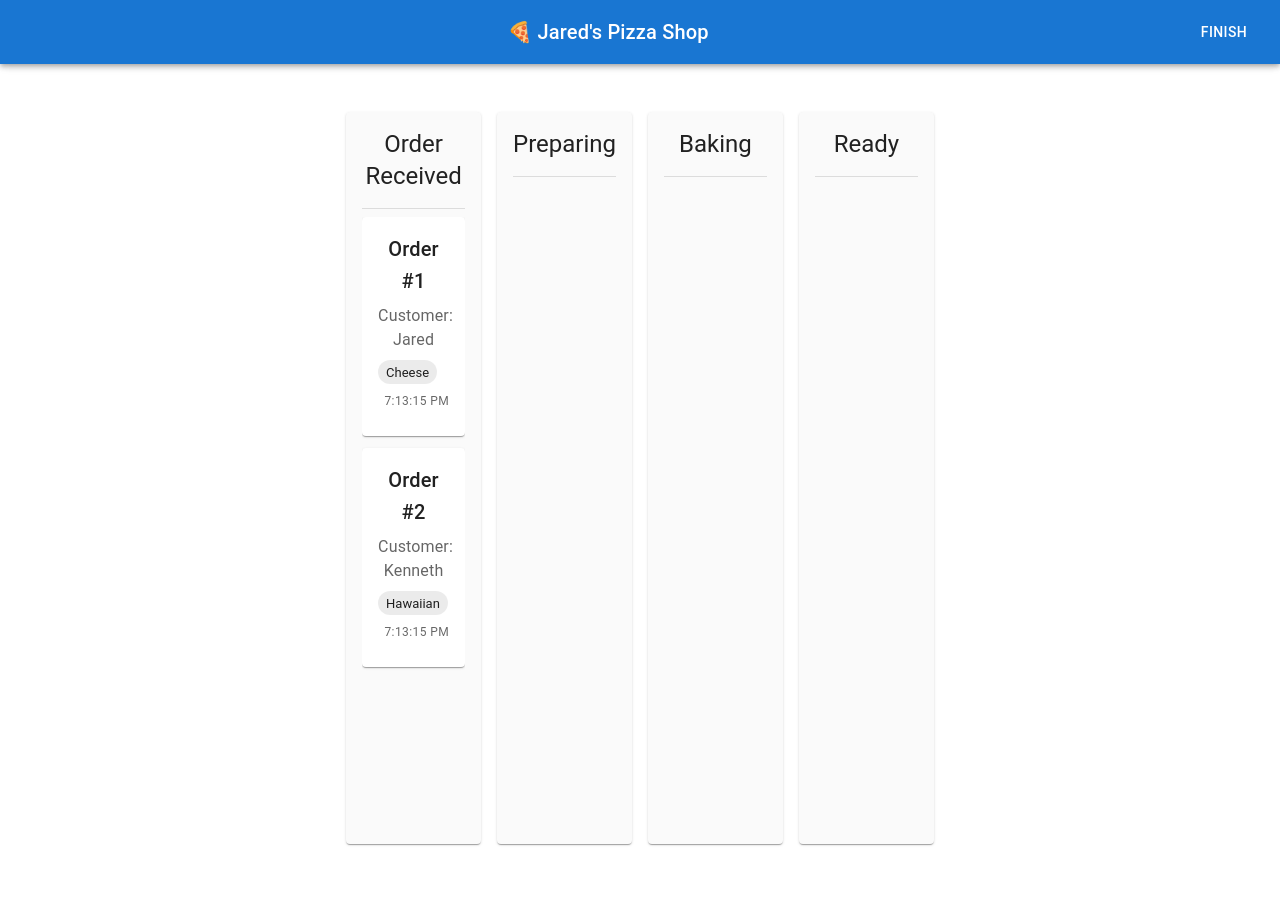
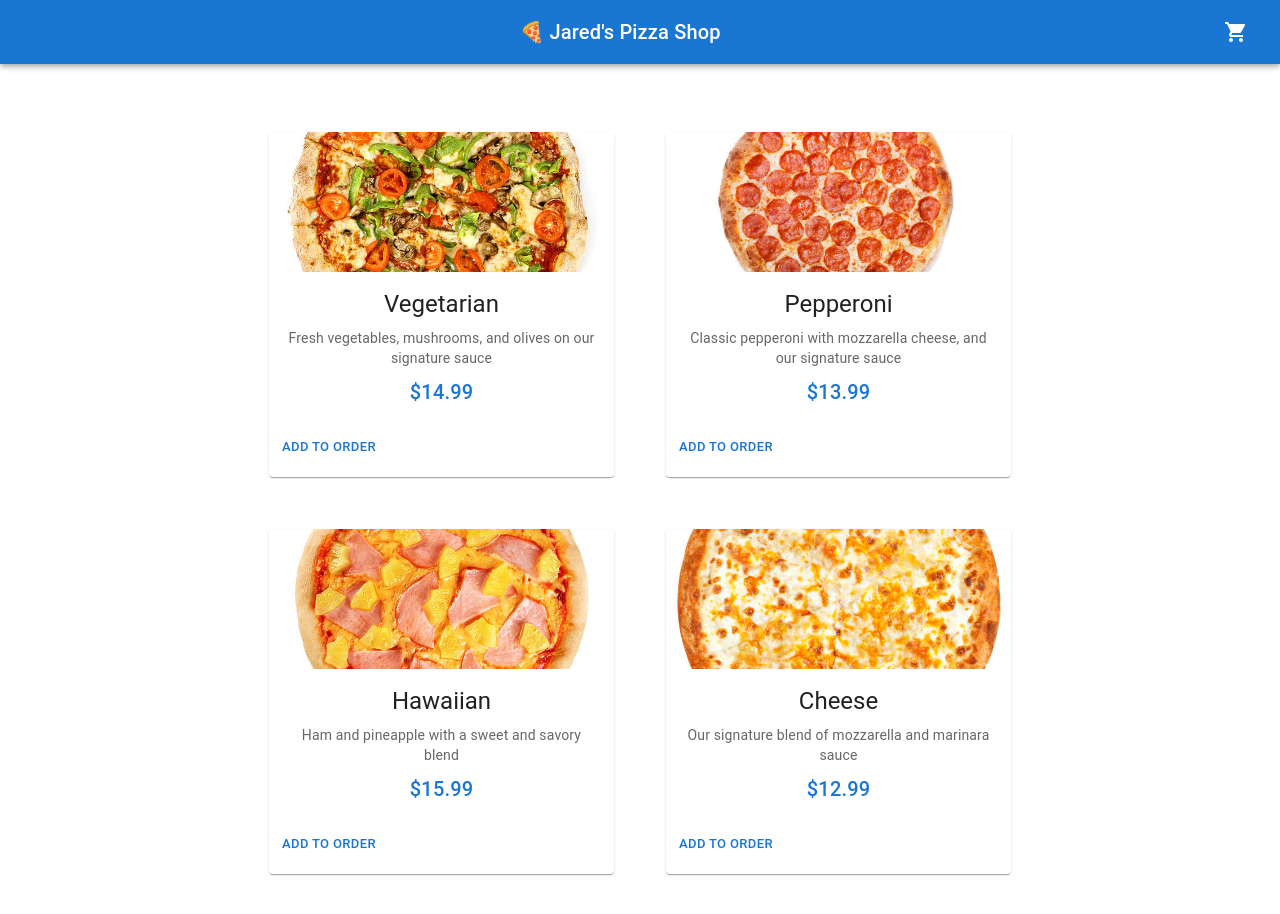
Before and after one commit to Ramzi-Eljabali-PrePass/Pizza-Shop-React, a React (Vite) app in the folder pizza-shop/: page / in a window 1280 px wide. Shown: the top 914 px of the page. Built offline with nearby package versions, Linux system fonts and the light colour scheme.

Commit message:
Big changes

```diff
--- a/pizza-shop/src/App.tsx
+++ b/pizza-shop/src/App.tsx
@@ -1,55 +1,32 @@
 import './App.css'
 import { Container } from "@mui/material";
-//import PizzaGrid from './components/PizzaOrderPage/PizzaGrid';
-import OrderTracking from './components/OrderTracker';
-import { useState, useEffect } from 'react';
-
-type OrderStatus = "received" | "preparing" | "ready" | "baking";
-
-interface PizzaOrder {
-  id: string;
-  customerName: string;
-  items: string[];
-  status: OrderStatus;
-  timestamp: Date;
-}
+import PizzaGrid from './components/PizzaOrderPage/PizzaView/PizzaGrid';
+import NavBar from './components/NavBar';
+import { useCart } from './components/PizzaOrderPage/cart/CartContext';
+import { useState } from 'react';
+import CartDrawer from './components/PizzaOrderPage/cart/CartDrawer';
 
 function App() {
-  const [orders, setOrders] = useState<PizzaOrder[]>([
-    {id: "1", customerName: "Jared", items: ["Cheese"], status: "received" as OrderStatus, timestamp: new Date()},
-    {id: "2", customerName: "Kenneth", items: ["Hawaiian"], status: "received" as OrderStatus, timestamp: new Date()}
-  ]);
-
-  const getNextStatus = (currentStatus: OrderStatus): OrderStatus => {
-    const statusFlow: Record<OrderStatus, OrderStatus> = {
-      'received': 'preparing',
-      'preparing': 'baking',
-      'baking': 'ready',
-      'ready': 'ready'
-    };
-    return statusFlow[currentStatus];
-  };
-
-  useEffect(() => {
-    const interval = setInterval(() => {
-      setOrders(currentOrders =>
-        currentOrders.map(order => ({
-          ...order,
-          status: getNextStatus(order.status)
-        }))
-      );
-    }, 10000);
-
-    return () => clearInterval(interval);
-  }, []);
+  const { getCartItemCount } = useCart();
+  const [isCartOpen, setIsCartOpen] = useState(false);
 
   return (
+    <>
+      <NavBar
+        shopName="Jared's Pizza Shop"
+        cartItemCount={getCartItemCount()}
+        onCartClicked={() => setIsCartOpen(true)}
+      />
       <div style={{paddingTop: "64px"}}>
-          <Container>
-            {/* <PizzaGrid /> */}
-            <OrderTracking orders={orders} />
-          </Container>
+        <Container>
+          <PizzaGrid />
+        </Container>
       </div>
+      <CartDrawer
+        open={isCartOpen}
+        onClose={() => setIsCartOpen(false)}
+      />
+    </>
   );
 }
 
--- a/pizza-shop/src/components/NavBar.tsx
+++ b/pizza-shop/src/components/NavBar.tsx
@@ -1,13 +1,19 @@
-import { AppBar, Toolbar, Typography, Button } from "@mui/material";
+import { AppBar, Toolbar, Typography, IconButton, Badge } from "@mui/material";
+import ShoppingCartIcon from '@mui/icons-material/ShoppingCart';
 
-export default function Navbar({ shopName }: { shopName: string }) {
+export default function Navbar({ shopName, cartItemCount, onCartClicked }:
+  { shopName: string, cartItemCount: number, onCartClicked: () => void }) {
   return (
     <AppBar position="fixed">
       <Toolbar sx={{ justifyContent: 'space-between' }}>
         <Typography variant="h6" sx={{ flexGrow: 1, textAlign: 'center' }}>
           🍕 {shopName}
         </Typography>
-        <Button color="inherit">Finish</Button>
+        <IconButton color="inherit" onClick={onCartClicked}>
+          <Badge badgeContent={cartItemCount} color="error">
+            <ShoppingCartIcon />
+          </Badge>
+        </IconButton>
       </Toolbar>
     </AppBar>
   );
--- /dev/null
+++ b/pizza-shop/src/components/PizzaOrderPage/PizzaView/PizzaGrid.tsx
@@ -0,0 +1,18 @@
+import PizzaOption, { PIZZA_OPTIONS } from "./PizzaOption";
+
+export default function PizzaGrid() {
+  return (
+    <div className="container">
+        {PIZZA_OPTIONS.map((pizza) => (
+          <div key={pizza.pizzaName}>
+            <PizzaOption
+              pizzaName={pizza.pizzaName}
+              image={pizza.image}
+              description={pizza.description}
+              price={pizza.price}
+            />
+          </div>
+        ))}
+    </div>
+  );
+}
--- a/pizza-shop/src/components/PizzaOrderPage/PizzaOption.tsx
+++ b/pizza-shop/src/components/PizzaOrderPage/PizzaView/PizzaOption.tsx
@@ -1,15 +1,14 @@
-import * as React from 'react';
-import Box from '@mui/material/Box';
 import Card from '@mui/material/Card';
 import CardActions from '@mui/material/CardActions';
 import CardContent from '@mui/material/CardContent';
 import Button from '@mui/material/Button';
 import Typography from '@mui/material/Typography';
 import CardMedia from '@mui/material/CardMedia';
-import vegetarianImg from '../../assets/vegetarian.jpg';
-import pepperoniImg from '../../assets/pepperoni.jpg';
-import hawaiianImg from '../../assets/hawaiian.jpg';
-import cheeseImg from '../../assets/cheese.jpg';
+import vegetarianImg from '../../../assets/vegetarian.jpg';
+import pepperoniImg from '../../../assets/pepperoni.jpg';
+import hawaiianImg from '../../../assets/hawaiian.jpg';
+import cheeseImg from '../../../assets/cheese.jpg';
+import { useCart } from '../cart/CartContext';
 
 
 export interface PizzaOptionProps {
@@ -47,6 +46,8 @@ export const PIZZA_OPTIONS: PizzaOptionProps[] = [
 ];
 
 export default function PizzaOption({ pizzaName, image, description, price }: PizzaOptionProps) {
+    const { addToCart } = useCart();  // Get addToCart function from context
+
   return (
     <Card sx={{ width: 345, height: 345, m: 2 }}>
       <CardMedia
@@ -67,7 +68,12 @@ export default function PizzaOption({ pizzaName, image, description, price }: Pi
         </Typography>
       </CardContent>
       <CardActions>
-        <Button size="small" color="primary">Add to Order</Button>
+        <Button
+          size="small"
+          color="primary"
+          onClick={() => addToCart(pizzaName, price, image)}>
+          Add to Order
+        </Button>
       </CardActions>
     </Card>
   );
--- /dev/null
+++ b/pizza-shop/src/components/PizzaOrderPage/cart/CartContext.tsx
@@ -0,0 +1,73 @@
+import React, { createContext, useState, useContext } from 'react';
+import { CartItem, CartContextType } from './cart';
+
+const CartContext = createContext<CartContextType | undefined>(undefined);
+
+export function CartProvider({ children }: { children: React.ReactNode }) {
+  const [cart, setCart] = useState<{ [key: string]: CartItem }>({});
+
+  const addToCart = (pizzaName: string, price: number, image: any) => {
+    setCart(currentCart => {
+      const updatedCart = { ...currentCart };
+      if (pizzaName in updatedCart) {
+        updatedCart[pizzaName] = {
+          ...updatedCart[pizzaName],
+          quantity: updatedCart[pizzaName].quantity + 1
+        };
+      } else {
+        updatedCart[pizzaName] = {
+          pizzaName,
+          price,
+          image,
+          quantity: 1
+        };
+      }
+      return updatedCart;
+    });
+  };
+
+  const removeFromCart = (pizzaName: string) => {
+    setCart(currentCart => {
+      const updatedCart = { ...currentCart };
+      if (updatedCart[pizzaName].quantity > 1) {
+        updatedCart[pizzaName] = {
+          ...updatedCart[pizzaName],
+          quantity: updatedCart[pizzaName].quantity - 1
+        };
+      } else {
+        delete updatedCart[pizzaName];
+      }
+      return updatedCart;
+    });
+  };
+
+  const clearCart = () => {
+    setCart({});
+  };
+
+  const getTotal = () => {
+    return Object.values(cart).reduce(
+      (total, item) => total + item.price * item.quantity,
+      0
+    );
+  };
+
+  const getCartItemCount = () => {
+    return Object.values(cart).reduce(
+      (total, item) => total + item.quantity, 0);
+  };
+
+  return (
+    <CartContext.Provider value={{ cart, addToCart, removeFromCart, clearCart, getTotal, getCartItemCount }}>
+      {children}
+    </CartContext.Provider>
+  );
+}
+
+export function useCart() {
+  const context = useContext(CartContext);
+  if (context === undefined) {
+    throw new Error('useCart must be used within a CartProvider');
+  }
+  return context;
+}
--- /dev/null
+++ b/pizza-shop/src/components/PizzaOrderPage/cart/CartDrawer.tsx
@@ -0,0 +1,40 @@
+import { Drawer, Box, Typography, IconButton } from '@mui/material';
+import CloseIcon from '@mui/icons-material/Close';
+import { useCart } from './CartContext';
+
+interface CartDrawerProps {
+  open: boolean;
+  onClose: () => void;
+}
+
+const CartDrawer = ({ open, onClose }: CartDrawerProps) => {
+  const { cart } = useCart();
+  const cartItems = Object.values(cart);
+
+  return (
+    <Drawer
+      anchor="right"
+      open={open}
+      onClose={onClose}
+    >
+      <Box sx={{ width: 350, p: 2 }}>
+        <Box sx={{ display: 'flex', justifyContent: 'space-between', alignItems: 'center', mb: 2 }}>
+          <Typography variant="h6">Your Cart</Typography>
+          <IconButton onClick={onClose}>
+            <CloseIcon />
+          </IconButton>
+        </Box>
+
+        {cartItems.length === 0 ? (
+          <Typography>Your cart is empty</Typography>
+        ) : (
+          cartItems.map((item) => (
+            <Typography key={item.pizzaName}>{item.pizzaName}</Typography>
+          ))
+        )}
+      </Box>
+    </Drawer>
+  );
+};
+
+export default CartDrawer;
--- /dev/null
+++ b/pizza-shop/src/components/PizzaOrderPage/cart/cart.tsx
@@ -0,0 +1,15 @@
+export interface CartItem {
+  pizzaName: string;
+  price: number;
+  image: any;
+  quantity: number;
+}
+
+export interface CartContextType {
+  cart: { [key: string]: CartItem };
+  addToCart: (pizzaName: string, price: number, image: any) => void;
+  removeFromCart: (pizzaName: string) => void;
+  clearCart: () => void;
+  getTotal: () => number;
+  getCartItemCount: () => number;
+}
--- a/pizza-shop/src/main.tsx
+++ b/pizza-shop/src/main.tsx
@@ -2,11 +2,12 @@ import { StrictMode } from 'react'
 import { createRoot } from 'react-dom/client'
 import './index.css'
 import App from './App.tsx'
-import NavBar from './components/NavBar.tsx'
+import { CartProvider } from './components/PizzaOrderPage/cart/CartContext.tsx'
 
 createRoot(document.getElementById('root')!).render(
   <StrictMode>
-    <NavBar shopName="Jared's Pizza Shop"/>
-    <App />
+    <CartProvider>
+      <App />
+    </CartProvider>
   </StrictMode>,
 )
```
Also changed, not shown: pizza-shop/src/components/PizzaOrderPage/PizzaGrid.tsx (deleted, +0 -18 lines).
